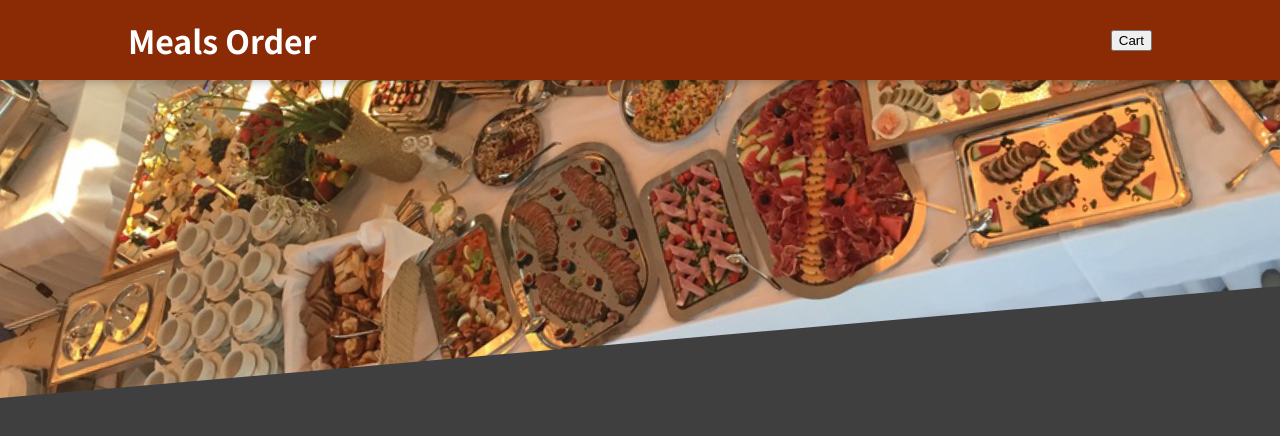
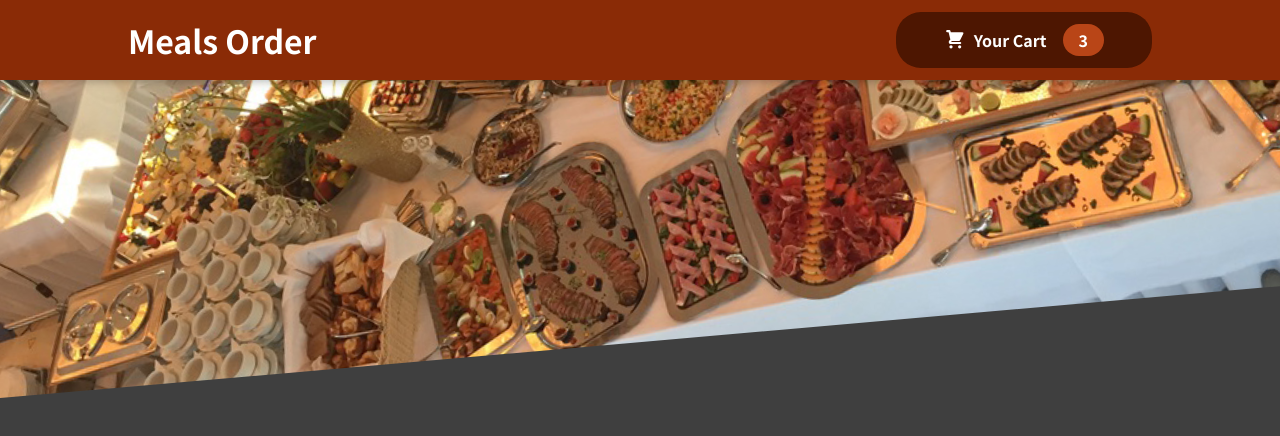
Before and after one commit to willl-8523/food-order-app, a React (Create React App) app: page / in a window 1280 px wide. Shown: the top 436 px of the page. Built offline with nearby package versions, Linux system fonts and the light colour scheme.

Commit message:
Create HeaderButtonCart component style it and add it to the Header component

```diff
--- /dev/null
+++ b/src/components/Cart/CartIcon.js
@@ -0,0 +1,13 @@
+const CartIcon = () => {
+  return (
+    <svg
+      xmlns="http://www.w3.org/2000/svg"
+      viewBox="0 0 20 20"
+      fill="currentColor"
+    >
+      <path d="M3 1a1 1 0 000 2h1.22l.305 1.222a.997.997 0 00.01.042l1.358 5.43-.893.892C3.74 11.846 4.632 14 6.414 14H15a1 1 0 000-2H6.414l1-1H14a1 1 0 00.894-.553l3-6A1 1 0 0017 3H6.28l-.31-1.243A1 1 0 005 1H3zM16 16.5a1.5 1.5 0 11-3 0 1.5 1.5 0 013 0zM6.5 18a1.5 1.5 0 100-3 1.5 1.5 0 000 3z" />
+    </svg>
+  );
+};
+
+export default CartIcon;
--- a/src/components/Layout/Header.js
+++ b/src/components/Layout/Header.js
@@ -2,13 +2,14 @@
 
 import classes from './Header.module.css';
 import mealsImage from '../../assets/meals.jpg';
+import HeaderCartButton from './HeaderCartButton';
 
 const Header = () => {
   return (
     <Fragment>
       <header className={classes.header}>
         <h1>Meals Order</h1>
-        <button>Cart</button>
+        <HeaderCartButton />
       </header>
       <div className={classes['main-image']}>
         <img src={mealsImage} alt="A table full of food!" />
--- /dev/null
+++ b/src/components/Layout/HeaderCartButton.js
@@ -0,0 +1,18 @@
+import React from 'react';
+
+import CartIcon from '../Cart/CartIcon';
+import classes from './HeaderCartButton.module.css';
+
+const HeaderCartButton = (props) => {
+  return (
+    <button className={classes.button}>
+      <span className={classes.icon}>
+        <CartIcon />
+      </span>
+      <span> Your Cart</span>
+      <span className={classes.badge}>3</span>
+    </button>
+  );
+};
+
+export default HeaderCartButton;
--- /dev/null
+++ b/src/components/Layout/HeaderCartButton.module.css
@@ -0,0 +1,63 @@
+.button {
+    cursor: pointer;
+    font: inherit;
+    border: none;
+    background-color: #4d1601;
+    color: white;
+    padding: 0.75rem 3rem;
+    display: flex;
+    justify-content: space-around;
+    align-items: center;
+    border-radius: 25px;
+    font-weight: bold;
+}
+
+.button:hover,
+.button:active {
+    background-color: #2c0d00;
+}
+
+.icon {
+    width: 1.35rem;
+    height: 1.35rem;
+    margin-right: 0.5rem;
+}
+
+.badge {
+    background-color: #b94517;
+    padding: 0.25rem 1rem;
+    border-radius: 25px;
+    margin-left: 1rem;
+    font-weight: bold;
+}
+
+.button:hover .badge,
+.button:active .badge {
+    background-color: #92320c;
+}
+
+.bump {
+    animation: bump 300ms ease-out;
+}
+
+@keyframes bump {
+    0% {
+        transform: scale(1);
+    }
+
+    10% {
+        transform: scale(0.9);
+    }
+
+    30% {
+        transform: scale(1.1);
+    }
+
+    50% {
+        transform: scale(1.15);
+    }
+
+    100% {
+        transform: scale(1);
+    }
+}
```
